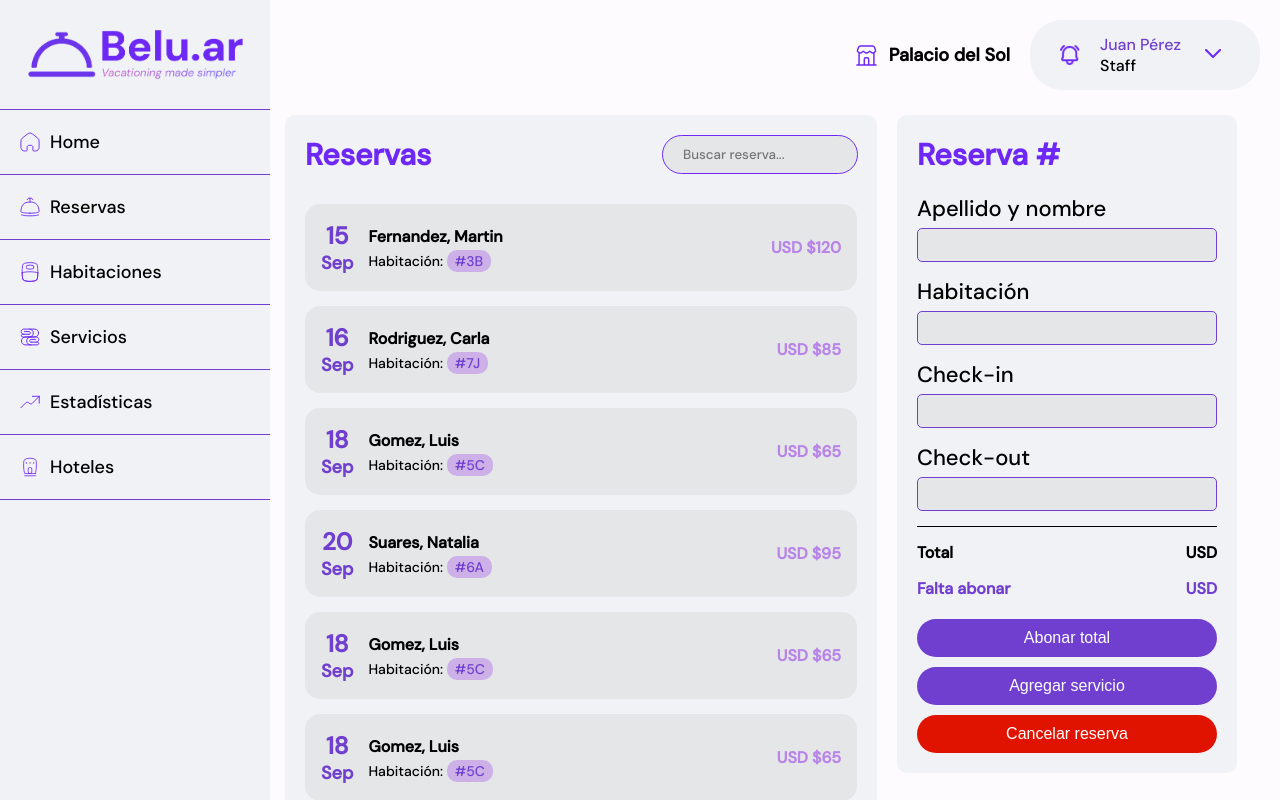
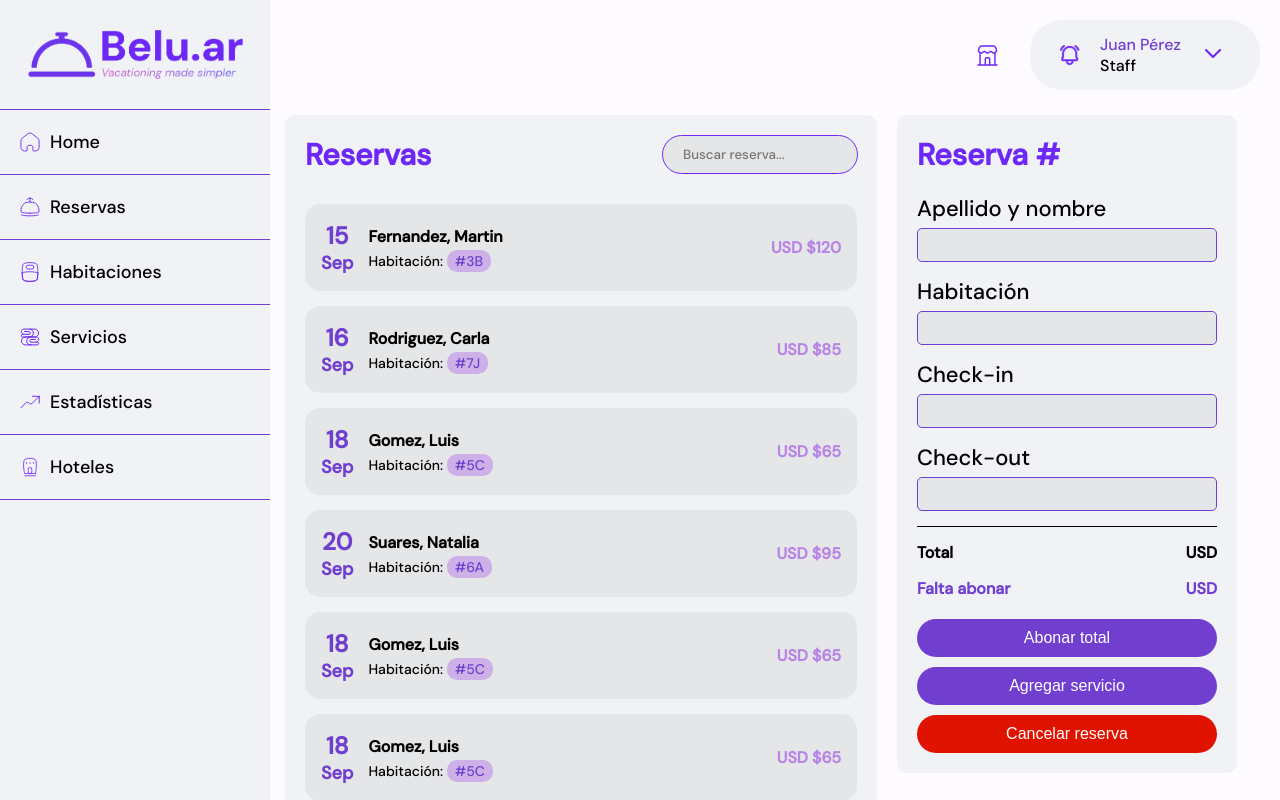
Before and after one commit to tatlopez/FrontDDA2, a React (Create React App) app in the folder beluar/: page /DashboardReservas in a window 1280 px wide. Built offline with nearby package versions, Linux system fonts and the light colour scheme.

Commit message:
conectar header

```diff
--- a/beluar/src/components/DashboardInicio/dashboardInicio.js
+++ b/beluar/src/components/DashboardInicio/dashboardInicio.js
@@ -6,8 +6,12 @@ import calendarCheck from "../../assets/calendar-check.svg";
 import calendarCross from "../../assets/calendar-cross.svg";
 import coupon1 from "../../assets/coupon 1.svg";
 import coupon2 from "../../assets/coupon 2.svg";
+import { useLocation } from 'react-router-dom';
 
 function DashboardInicio() {
+
+    const location = useLocation();  // Hook para acceder al estado de navegación
+    const hotel = location.state?.hotel;
 
     const reservations = [
         {
@@ -71,7 +75,7 @@ function DashboardInicio() {
         <div className="page-container">
             <Menu />
             <div className="content-container1">
-                <Header />
+                <Header hotelName={hotel.name}/>
                 <div className="dashboard-body1">
                     <div className="dashboard-top">
                         {/* Resumen de tu día*/}
--- a/beluar/src/components/Header/Header.js
+++ b/beluar/src/components/Header/Header.js
@@ -3,12 +3,12 @@ import './header.css';
 import Profile from '../Profile/Profile';
 import hotelIcon from '../../assets/single-hotel-icon.svg';
 
-const Header = () => {
+const Header = ({ hotelName }) => {
   return (
     <header className="dashboard-header">
       <div className="hotel-title">
         <img src={hotelIcon} alt="Hotel" className="edit-icon" />
-        <h1 className="hotel-name">Palacio del Sol</h1>
+        <h1 className="hotel-name">{hotelName}</h1>
       </div>
       <div className="header-right">
         <Profile />
```
